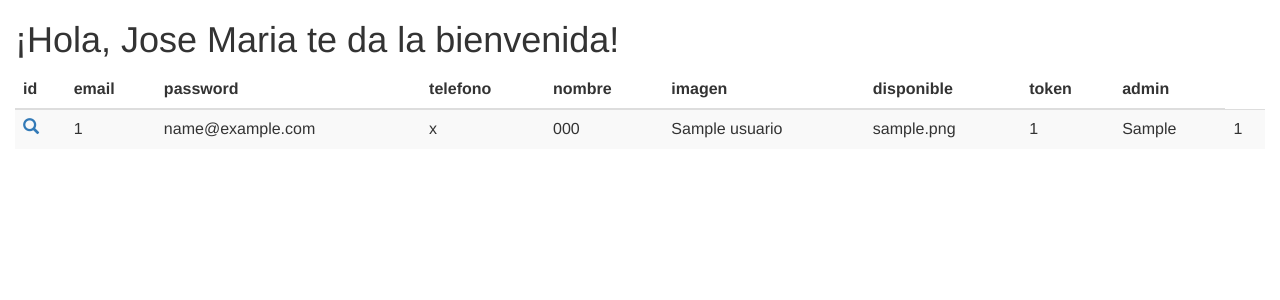
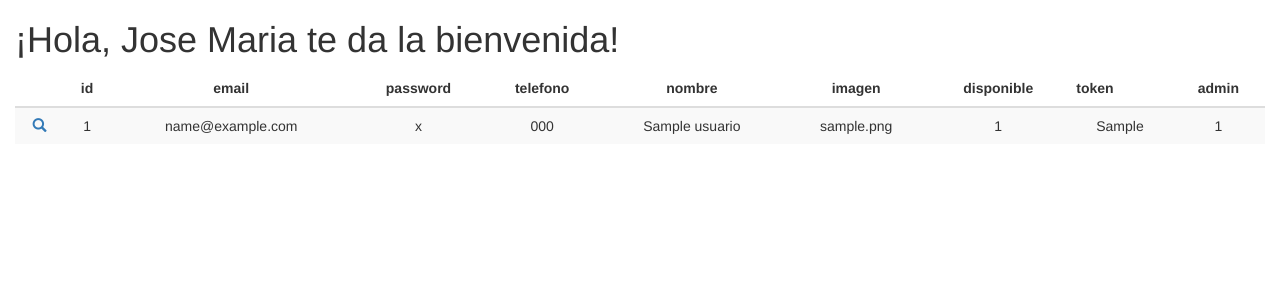
Before and after one commit to josego16/docker-josema, a PHP site: page / in a window 1280 px wide. Shown: the top 300 px of the page. Run offline with PHP 8.4, Linux system fonts and the light colour scheme; tables that the repository leaves empty hold one stand-in row (values such as "Sample post"); data that the repository does not hold is empty.

Commit message:
arreglado el index.php v2

```diff
--- a/www/index.php
+++ b/www/index.php
@@ -1,8 +1,10 @@
+<!doctype html>
 <html lang="es">
 <head>
     <title>Welcome</title>
     <meta charset="utf-8">
     <link rel="stylesheet" href="https://maxcdn.bootstrapcdn.com/bootstrap/3.3.6/css/bootstrap.min.css">
+    <script src="https://code.jquery.com/jquery-2.2.4.min.js"></script>
     <script src="https://maxcdn.bootstrapcdn.com/bootstrap/3.3.6/js/bootstrap.min.js"></script>
 </head>
 <body>
@@ -15,15 +17,28 @@
     $result = mysqli_query($conn, $query);
 
     echo '<table class="table table-striped">';
-    echo '<thead><tr><th>id</th><th>email</th><th>password</th><th>telefono</th><th>nombre</th><th>imagen</th><th>disponible</th><th>token</th><th>admin</th></tr></thead>';
+    echo '<thead><tr>';
+    echo '<th class="text-center"></th>'; // Agregamos la clase text-center al primer th
+    echo '<th class="text-center">id</th>';
+    echo '<th class="text-center">email</th>';
+    echo '<th class="text-center">password</th>';
+    echo '<th class="text-center">telefono</th>';
+    echo '<th class="text-center">nombre</th>';
+    echo '<th class="text-center">imagen</th>';
+    echo '<th class="text-center">disponible</th>';
+    echo '<th>token</th>';
+    echo '<th class="text-center">admin</th>';
+    echo '</tr></thead>';
+    echo '<tbody>';
     while ($value = $result->fetch_array(MYSQLI_ASSOC)) {
         echo '<tr>';
-        echo '<td><a href="#"><span class="glyphicon glyphicon-search"></span></a></td>';
+        echo '<td class="text-center"><a href="#"><span class="glyphicon glyphicon-search"></span></a></td>'; // Agregamos la clase text-center al primer td
         foreach ($value as $element) {
-            echo '<td>' . $element . '</td>';
+            echo '<td class="text-center">' . $element . '</td>'; // Agregamos la clase text-center a cada td
         }
         echo '</tr>';
     }
+    echo '</tbody>';
     echo '</table>';
 
     $result->close();
```
